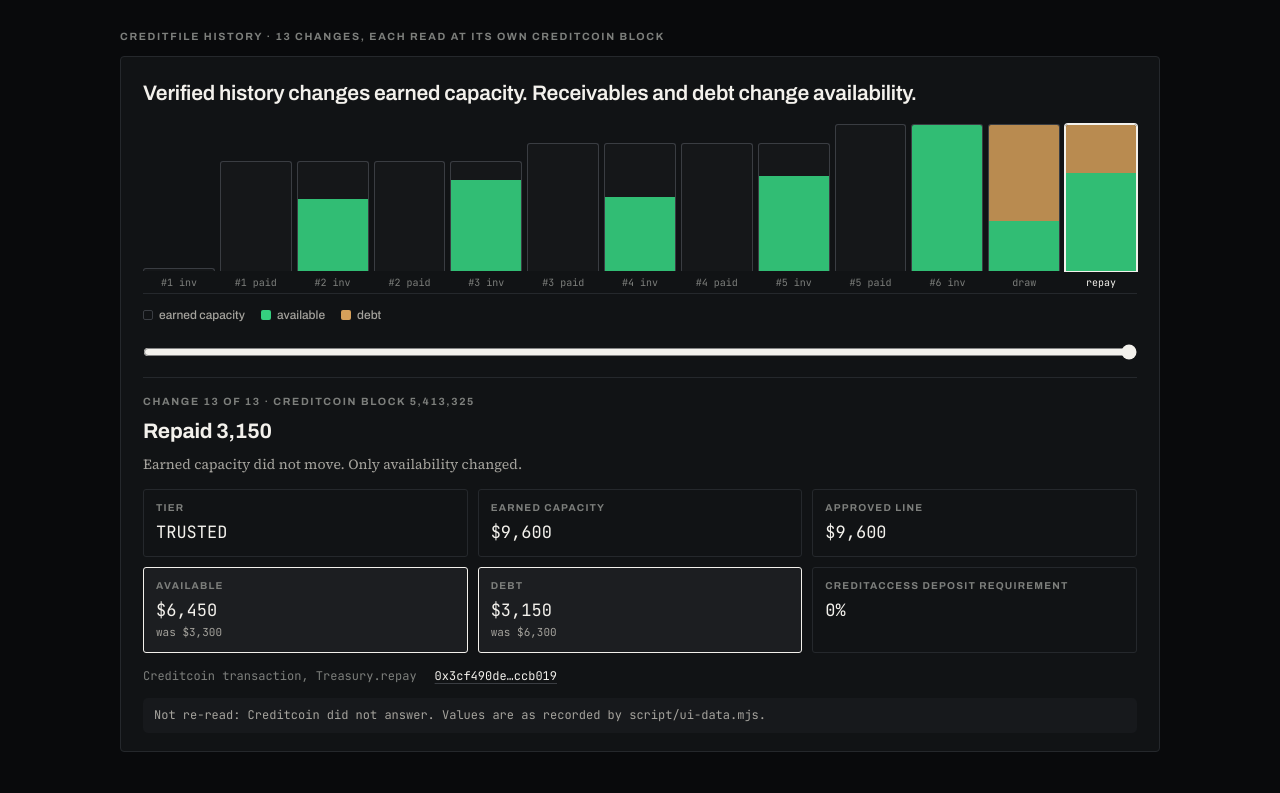
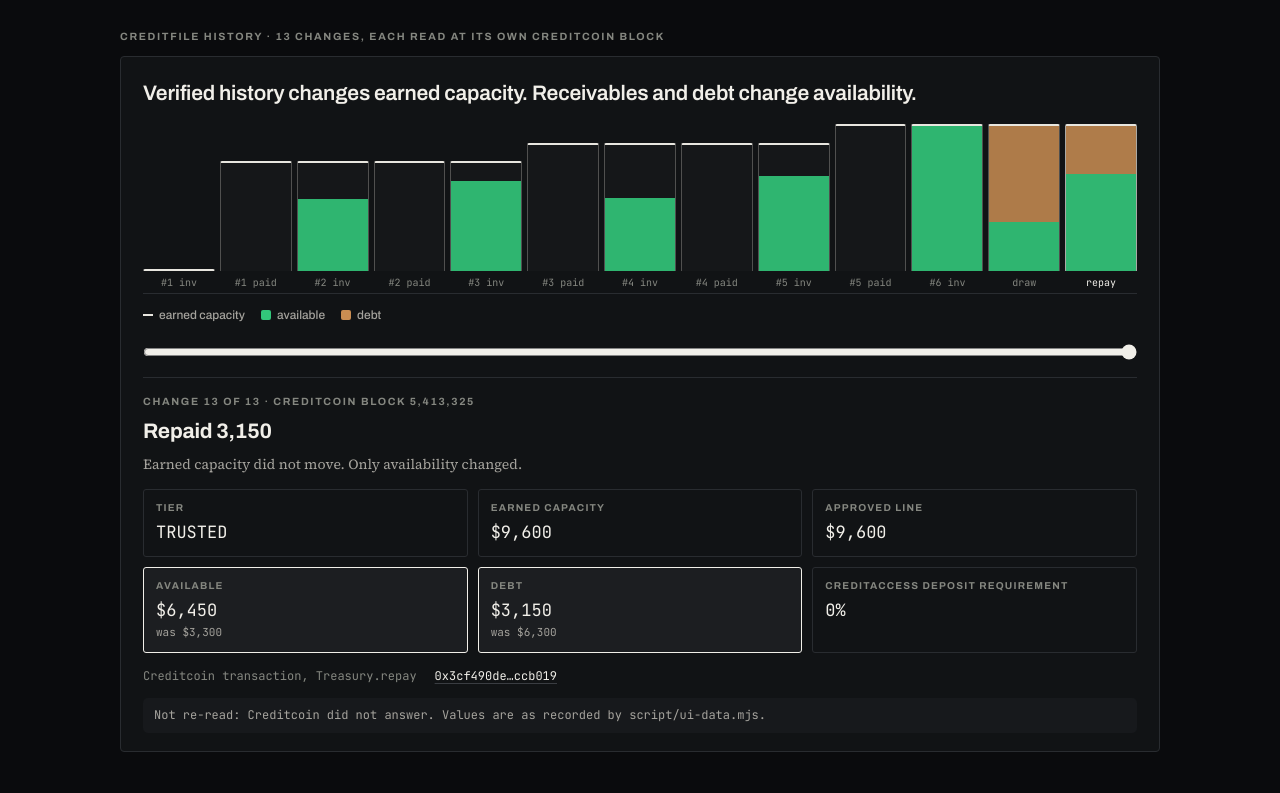
Before and after one commit to bzdmin/proofline, a website: page ui/index.html in a window 1280 px wide. Shown: the part 1320-2113 px from the top of the page. Drawn offline with Linux system fonts and the light colour scheme; no server answers.

Commit message:
Make the chart say it: off-white ceiling, green available, copper debt
Earned capacity is the boundary of each bar rather than an absence, so the ceiling holding still while availability moves is visible without the caption. Green softened to 32C77A, closer to the logo. Debt and caution move from warning amber to copper: debt is a state, not an alarm, and the palette keeps three meaningful colours.

```diff
--- a/ui/index.html
+++ b/ui/index.html
@@ -17,13 +17,13 @@
      caution; red is refusal. Structure stays neutral so it never competes with the evidence. */
   :root{
     color-scheme:dark;
-    --ground:#090A0C; --surface:#111315; --surface-2:#17191C;
-    --ink:#F3F1EC; --muted:#A5A39D; --faint:#7D7F7C;
-    --line:#25282C; --line-strong:#3A3D42;
-    --accent:#F3F1EC; --accent-soft:#1C1E21;
-    --proof:#35D07F;
-    --ok:#35D07F; --ok-soft:#0F2A1C;
-    --warn:#D6A05A; --warn-soft:#2A2114;
+    --ground:#0A0B0D; --surface:#111315; --surface-2:#17191C;
+    --ink:#F1EFE9; --muted:#A5A39D; --faint:#858780;
+    --line:#292C30; --line-strong:#3A3D42;
+    --accent:#F1EFE9; --accent-soft:#1C1E21;
+    --proof:#32C77A; --ceiling:#E8E6DF;
+    --ok:#32C77A; --ok-soft:#0F2A1C;
+    --warn:#C98D52; --warn-soft:#2A2114;
     --bad:#E46B72; --bad-soft:#2B1517;
     --sans:Archivo,Helvetica,Arial,sans-serif;
     --mono:"JetBrains Mono",ui-monospace,Consolas,monospace;
@@ -123,17 +123,22 @@
     padding-bottom:22px;border-bottom:1px solid var(--line);position:relative}
   .rcol{all:unset;cursor:pointer;height:100%;display:flex;flex-direction:column;justify-content:flex-end;align-items:stretch;position:relative;border-radius:4px}
   .rcol:focus-visible{outline:2px solid var(--accent);outline-offset:2px}
-  .rcol .cap{display:flex;flex-direction:column-reverse;border:1px solid var(--line-strong);border-bottom:none;
-    border-radius:3px 3px 0 0;min-height:3px;overflow:hidden;background:rgba(255,255,255,.015)}
+  /* The box is the earned ceiling: an off-white boundary, never a fill. Only what a consumer
+     can draw (green) and what it owes (copper) are coloured. */
+  .rcol .cap{display:flex;flex-direction:column-reverse;
+    border:1px solid rgba(232,230,223,.28);border-top:2px solid var(--ceiling);border-bottom:none;
+    border-radius:2px 2px 0 0;min-height:2px;overflow:hidden;background:rgba(255,255,255,.02)}
   .rcol .avail{background:var(--proof);opacity:.9}
   .rcol .dbt{background:var(--warn);opacity:.85}
-  .rcol:hover .cap{border-color:var(--muted)}
-  .rcol.sel .cap{border-color:var(--accent);box-shadow:0 0 0 1px var(--accent)}
+  .rcol:hover .cap{border-color:rgba(232,230,223,.55);border-top-color:var(--ceiling)}
+  .rcol.sel{background:var(--surface-2)}
+  .rcol.sel .cap{border-color:rgba(232,230,223,.7);border-top-color:var(--ceiling)}
   .rcol .rl{position:absolute;bottom:-20px;left:50%;transform:translateX(-50%);font-family:var(--mono);font-size:10px;color:var(--faint);white-space:nowrap}
   .rcol.sel .rl{color:var(--accent)}
   .legend{display:flex;gap:16px;flex-wrap:wrap;margin:12px 0 4px;font-size:12px;color:var(--muted);font-family:var(--sans)}
   .legend i{display:inline-block;width:10px;height:10px;border-radius:2px;margin-right:6px;vertical-align:-1px}
-  .legend .lc{border:1px solid var(--line-strong)} .legend .la{background:var(--proof)} .legend .ld{background:var(--warn)}
+  .legend .lc{height:2px;background:var(--ceiling);border-radius:0;vertical-align:3px}
+  .legend .la{background:var(--proof)} .legend .ld{background:var(--warn)}
   input[type=range]{width:100%;margin:14px 0 4px;accent-color:var(--accent)}
   .frame{margin-top:10px;border-top:1px solid var(--line);padding-top:16px}
   .frame h3{margin:4px 0 4px;font-size:21px;letter-spacing:-.01em}
```
